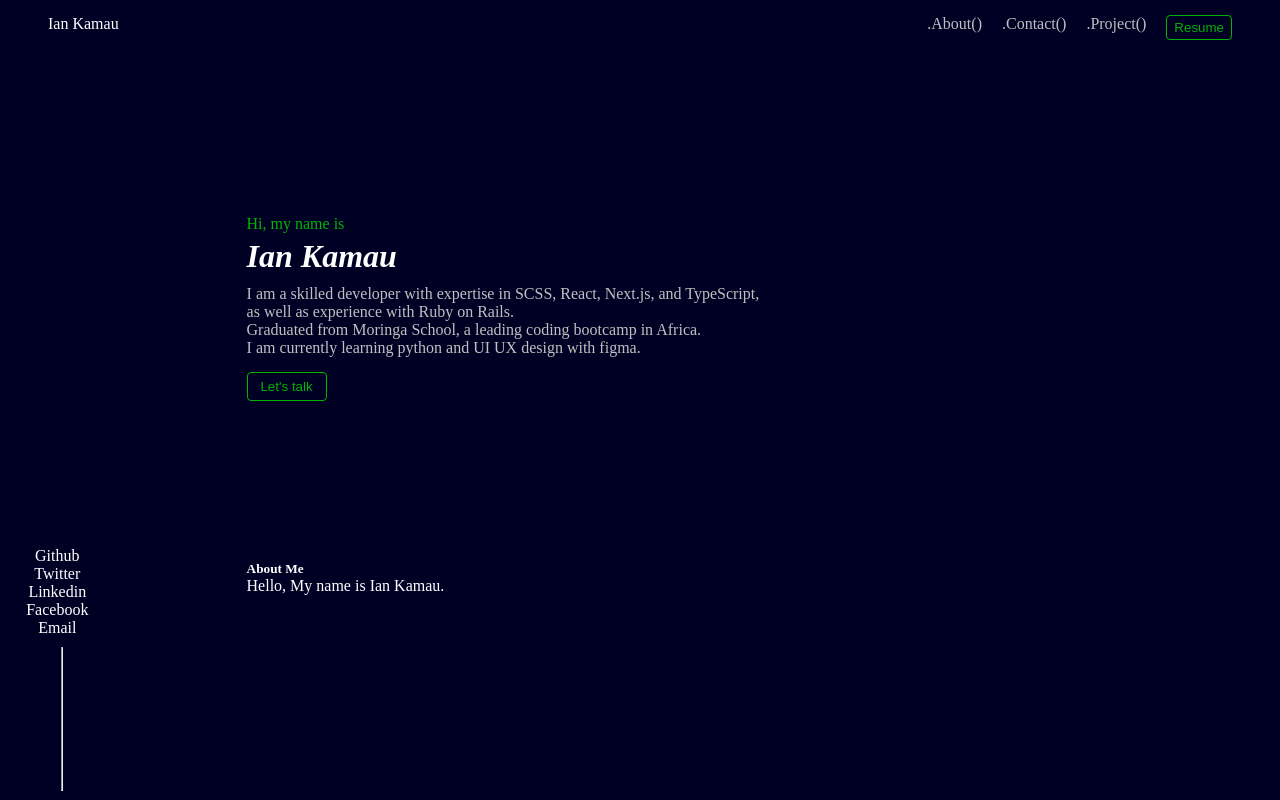
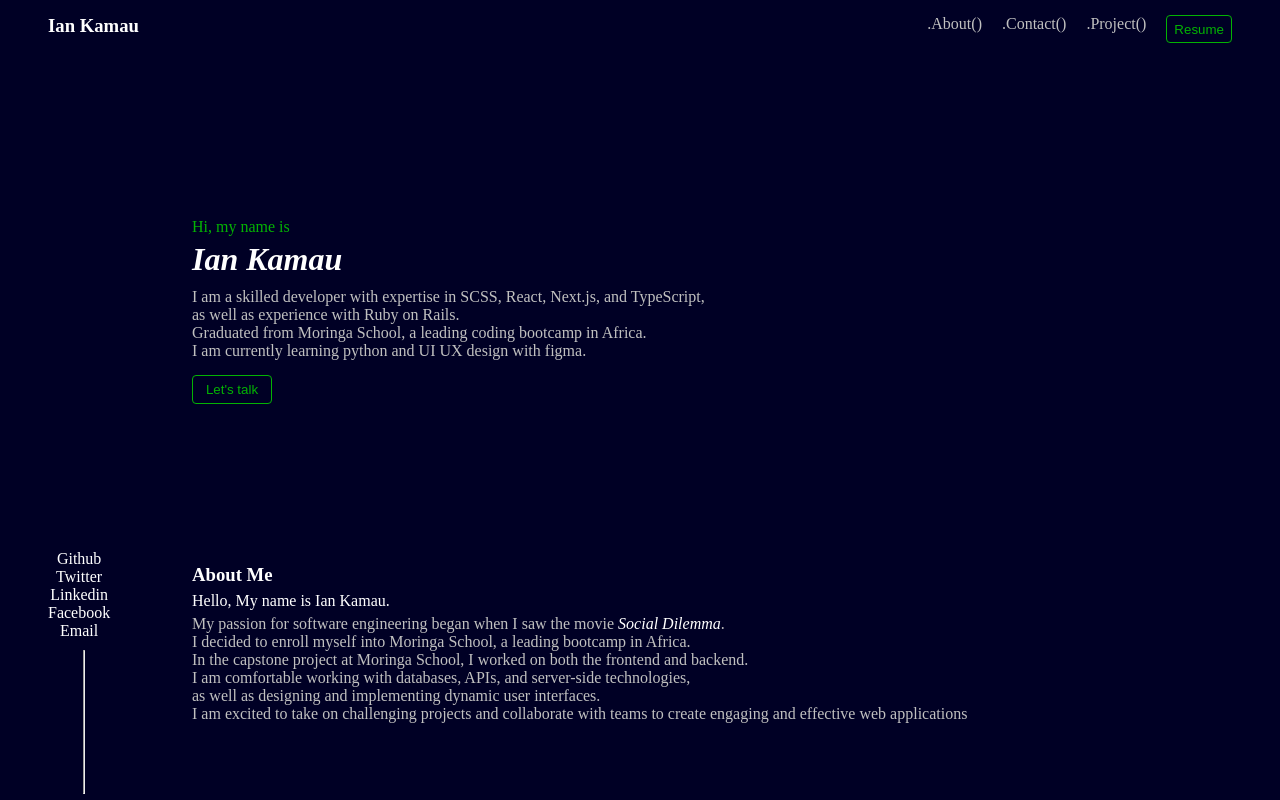
Before and after one commit to Iank-code/Portfolio, a React (Vite) app: page / in a window 1280 px wide. Built offline with nearby package versions, Linux system fonts and the light colour scheme.

Commit message:
Done with about me

```diff
--- a/src/component/body/Body.tsx
+++ b/src/component/body/Body.tsx
@@ -33,8 +33,28 @@
 
       <div className="about">
         <div className="about-text">
-            <h5>About Me</h5>
-            <p>Hello, My name is Ian Kamau. </p>
+          <h3>About Me</h3>
+          <p>Hello, My name is Ian Kamau.</p>
+          <p
+            style={{
+              color: "#c0c0c0",
+            }}
+          >
+            My passion for software engineering began when I saw the movie{" "}
+            <em style={{ color: "white" }}>Social Dilemma</em>. <br />
+            I decided to enroll myself into Moringa School, a leading bootcamp
+            in Africa.
+            <br />
+            In the capstone project at Moringa School, I worked on both the
+            frontend and backend.
+            <br />
+            I am comfortable working with databases, APIs, and server-side
+            technologies,
+            <br />
+            as well as designing and implementing dynamic user interfaces.
+            <br />I am excited to take on challenging projects and collaborate
+            with teams to create engaging and effective web applications
+          </p>
         </div>
         <div className="technologies"></div>
       </div>
--- a/src/component/body/body.css
+++ b/src/component/body/body.css
@@ -1,5 +1,6 @@
 .body {
   flex: 20;
+  margin-left: 5em;
 }
 .body > div {
   display: flex;
@@ -22,3 +23,6 @@
   border-radius: 4px;
   width: 80px;
 }
+h3{
+    margin-bottom: 6px;
+}
--- a/src/component/navbar/Navbar.tsx
+++ b/src/component/navbar/Navbar.tsx
@@ -4,7 +4,9 @@
 function Navbar() {
   return (
     <div className="navbar-container">
-      <div className="name">Ian Kamau</div>
+      <div className="name">
+        <h3>Ian Kamau</h3>
+      </div>
       <div className="links">
         <a href="#">.About()</a>
         <a href="#">.Contact()</a>
--- a/src/component/sidebar/sidebar.css
+++ b/src/component/sidebar/sidebar.css
@@ -6,7 +6,9 @@
   justify-content: flex-end;
   /* background: red; */
   flex: 2;
-  position: sticky;
+  position: fixed;
+  margin: 0 3em;
+  /* position: sticky; */
 }
 .vertical-hr {
   margin: 10px 0 0 10px;
```
Also changed, not shown: src/component/navbar/navbar.css (line endings or trailing spaces).
